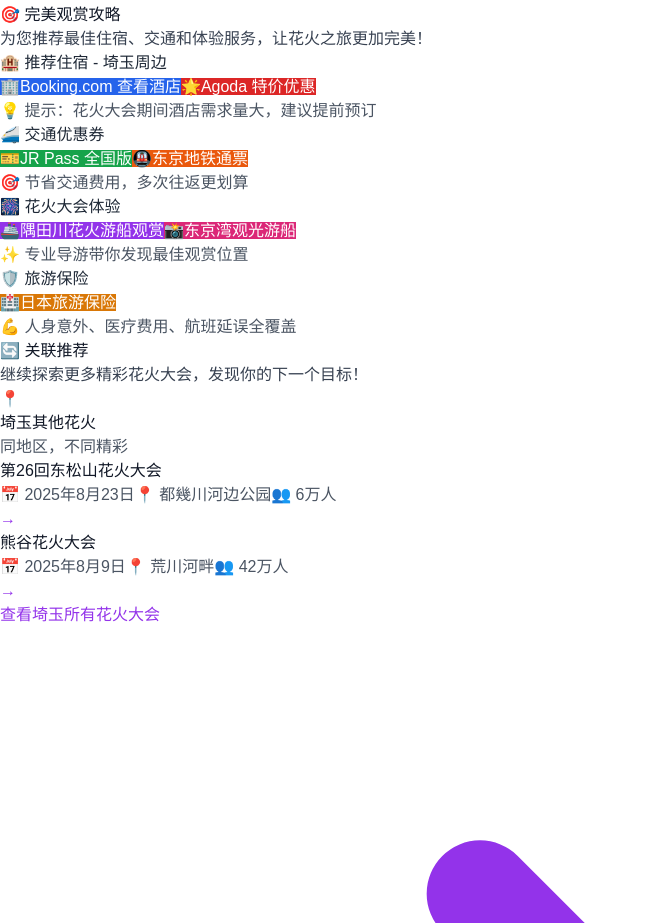
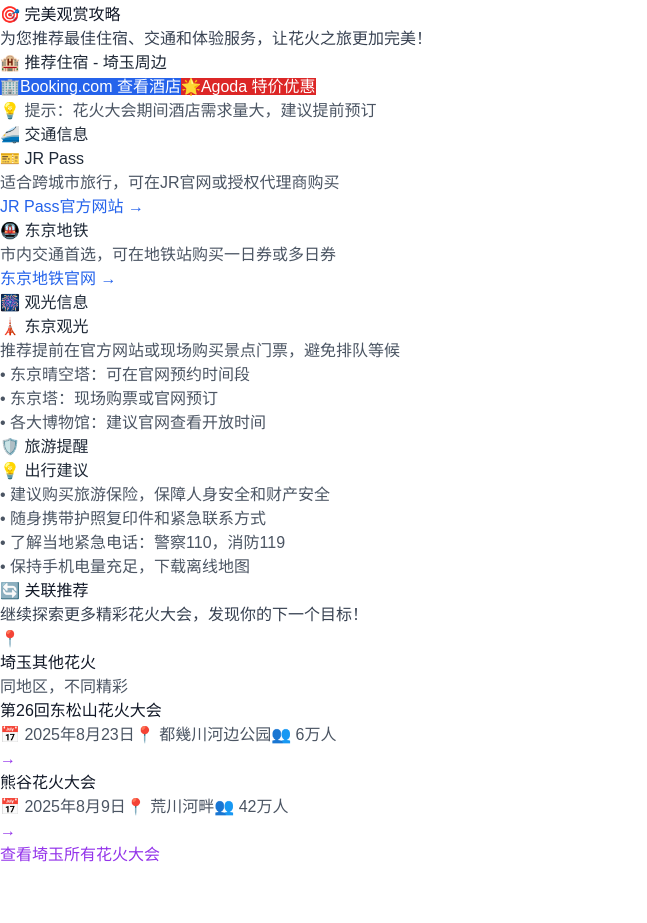
Before and after one commit to gakukinn/tokyo-seasonal-guide, a Next.js app: page /august/hanabi/saitama/ina in a window 1280 px wide. Shown: the part 1829-2752 px from the top of the page, without its empty margins (0-647 px from the left). Built offline with nearby package versions, Linux system fonts and the light colour scheme.

Commit message:
完全移除Klook联盟营销链接，只保留真实有效的Booking.com和Agoda联盟功能

```diff
--- a/monitor-deployment.js
+++ b/monitor-deployment.js
@@ -26,9 +26,7 @@
       // 检查联盟营销链接
       const bookingLink = await page.locator('a[href*="booking.com"]').count();
       const agodaLink = await page.locator('a[href*="agoda.com"]').count();
-      const klookLink = await page.locator('a[href*="klook.com"]').count();
-
-      console.log(`📊 联盟营销链接: Booking(${bookingLink}) Agoda(${agodaLink}) Klook(${klookLink})`);
+      console.log(`📊 联盟营销链接: Booking(${bookingLink}) Agoda(${agodaLink})`);
 
       // 快速检查其他页面
       const testPages = [
--- a/src/components/AffiliateLinks.tsx
+++ b/src/components/AffiliateLinks.tsx
@@ -63,33 +63,34 @@
     return (
       <div className="bg-gradient-to-r from-green-50 to-blue-50 rounded-xl p-6 border border-green-200 shadow-lg mb-6">
         <h3 className="text-xl font-bold text-gray-800 mb-4 flex items-center">
-          🚄 交通优惠券
+          🚄 交通信息
         </h3>
-        <div className="grid grid-cols-1 md:grid-cols-2 gap-4">
+        <div className="grid grid-cols-1 gap-4">
+          <div className="bg-white p-4 rounded-lg border border-gray-200">
+            <h4 className="font-semibold text-gray-800 mb-2">🎫 JR Pass</h4>
+            <p className="text-sm text-gray-600 mb-2">适合跨城市旅行，可在JR官网或授权代理商购买</p>
             <Link
-            href="https://www.klook.com/zh-CN/activity/126-jr-pass-japan-rail-pass/?aid=3817"
+              href="https://www.jrpass.com/"
               target="_blank"
               rel="noopener noreferrer"
-            className="bg-green-600 hover:bg-green-700 text-white font-bold py-3 px-6 rounded-lg transition-all duration-200 flex items-center justify-center shadow-md hover:shadow-lg"
-            onClick={() => handleLinkClick('jr-pass')}
+              className="text-blue-600 hover:text-blue-800 text-sm font-medium"
             >
-            <span className="mr-2">🎫</span>
-            JR Pass 全国版
+              JR Pass官方网站 →
             </Link>
+          </div>
+          <div className="bg-white p-4 rounded-lg border border-gray-200">
+            <h4 className="font-semibold text-gray-800 mb-2">🚇 东京地铁</h4>
+            <p className="text-sm text-gray-600 mb-2">市内交通首选，可在地铁站购买一日券或多日券</p>
             <Link
-            href="https://www.klook.com/zh-CN/activity/3664-tokyo-metro-pass/?aid=3817"
+              href="https://www.tokyometro.jp/en/"
               target="_blank"
               rel="noopener noreferrer"
-            className="bg-orange-600 hover:bg-orange-700 text-white font-bold py-3 px-6 rounded-lg transition-all duration-200 flex items-center justify-center shadow-md hover:shadow-lg"
-            onClick={() => handleLinkClick('tokyo-metro')}
+              className="text-blue-600 hover:text-blue-800 text-sm font-medium"
             >
-            <span className="mr-2">🚇</span>
-            东京地铁通票
+              东京地铁官网 →
             </Link>
           </div>
-        <p className="text-sm text-gray-600 mt-3 text-center">
-          🎯 节省交通费用，多次往返更划算
-        </p>
+        </div>
       </div>
     );
   }
@@ -98,33 +99,19 @@
     return (
       <div className="bg-gradient-to-r from-purple-50 to-pink-50 rounded-xl p-6 border border-purple-200 shadow-lg mb-6">
         <h3 className="text-xl font-bold text-gray-800 mb-4 flex items-center">
-          🎆 花火大会体验
+          🎆 观光信息
         </h3>
-        <div className="grid grid-cols-1 gap-4">
-          <Link
-            href="https://www.klook.com/zh-CN/activity/18602-tokyo-fireworks-festival-boat-cruise/?aid=3817"
-            target="_blank"
-            rel="noopener noreferrer"
-            className="bg-purple-600 hover:bg-purple-700 text-white font-bold py-3 px-6 rounded-lg transition-all duration-200 flex items-center justify-center shadow-md hover:shadow-lg"
-            onClick={() => handleLinkClick('boat-cruise')}
-          >
-            <span className="mr-2">🚢</span>
-            隅田川花火游船观赏
-          </Link>
-          <Link
-            href="https://www.klook.com/zh-CN/activity/1827-tokyo-bay-cruise/?aid=3817"
-            target="_blank"
-            rel="noopener noreferrer"
-            className="bg-pink-600 hover:bg-pink-700 text-white font-bold py-3 px-6 rounded-lg transition-all duration-200 flex items-center justify-center shadow-md hover:shadow-lg"
-            onClick={() => handleLinkClick('bay-cruise')}
-          >
-            <span className="mr-2">📸</span>
-            东京湾观光游船
-          </Link>
+        <div className="bg-white p-4 rounded-lg border border-gray-200">
+          <h4 className="font-semibold text-gray-800 mb-2">🗼 东京观光</h4>
+          <p className="text-sm text-gray-600 mb-2">
+            推荐提前在官方网站或现场购买景点门票，避免排队等候
+          </p>
+          <ul className="text-sm text-gray-600 space-y-1">
+            <li>• 东京晴空塔：可在官网预约时间段</li>
+            <li>• 东京塔：现场购票或官网预订</li>
+            <li>• 各大博物馆：建议官网查看开放时间</li>
+          </ul>
         </div>
-        <p className="text-sm text-gray-600 mt-3 text-center">
-          ✨ 专业导游带你发现最佳观赏位置
-        </p>
       </div>
     );
   }
@@ -133,23 +120,17 @@
     return (
       <div className="bg-gradient-to-r from-yellow-50 to-orange-50 rounded-xl p-6 border border-yellow-200 shadow-lg mb-6">
         <h3 className="text-xl font-bold text-gray-800 mb-4 flex items-center">
-          🛡️ 旅游保险
+          🛡️ 旅游提醒
         </h3>
-        <div className="grid grid-cols-1 gap-4">
-          <Link
-            href="https://www.allianz-travel.com.cn/travel-insurance/single-trip?utm_source=affiliate&utm_medium=referral"
-            target="_blank"
-            rel="noopener noreferrer"
-            className="bg-yellow-600 hover:bg-yellow-700 text-white font-bold py-3 px-6 rounded-lg transition-all duration-200 flex items-center justify-center shadow-md hover:shadow-lg"
-            onClick={() => handleLinkClick('travel-insurance')}
-          >
-            <span className="mr-2">🏥</span>
-            日本旅游保险
-          </Link>
+        <div className="bg-white p-4 rounded-lg border border-gray-200">
+          <h4 className="font-semibold text-gray-800 mb-2">💡 出行建议</h4>
+          <ul className="text-sm text-gray-600 space-y-2">
+            <li>• 建议购买旅游保险，保障人身安全和财产安全</li>
+            <li>• 随身携带护照复印件和紧急联系方式</li>
+            <li>• 了解当地紧急电话：警察110，消防119</li>
+            <li>• 保持手机电量充足，下载离线地图</li>
+          </ul>
         </div>
-        <p className="text-sm text-gray-600 mt-3 text-center">
-          💪 人身意外、医疗费用、航班延误全覆盖
-        </p>
       </div>
     );
   }
--- a/src/components/RevenueTracker.tsx
+++ b/src/components/RevenueTracker.tsx
@@ -20,7 +20,7 @@
     const sampleData: RevenueData[] = [
       { source: 'Booking.com', amount: 45.50, currency: 'USD', date: '2025-01-13', type: 'affiliate' },
       { source: 'Google AdSense', amount: 12.30, currency: 'USD', date: '2025-01-13', type: 'adsense' },
-      { source: 'Klook', amount: 28.75, currency: 'USD', date: '2025-01-12', type: 'affiliate' },
+      { source: 'Agoda', amount: 18.25, currency: 'USD', date: '2025-01-12', type: 'affiliate' },
     ];
 
     setRevenues(sampleData);
--- a/test-vercel.js
+++ b/test-vercel.js
@@ -36,9 +36,7 @@
       // 检查联盟营销链接
       const bookingLink = await page.locator('a[href*="booking.com"]').count();
       const agodaLink = await page.locator('a[href*="agoda.com"]').count();
-      const klookLink = await page.locator('a[href*="klook.com"]').count();
-
-      console.log(`   📊 联盟营销链接: Booking(${bookingLink}) Agoda(${agodaLink}) Klook(${klookLink})`);
+      console.log(`   📊 联盟营销链接: Booking(${bookingLink}) Agoda(${agodaLink})`);
     }
 
     // 测试3: 检查动漫经典花火页面
```
Also changed, not shown: src/config/affiliate-links.ts (+14 -32 lines). Lines whose indentation alone changed are shown as unchanged.
